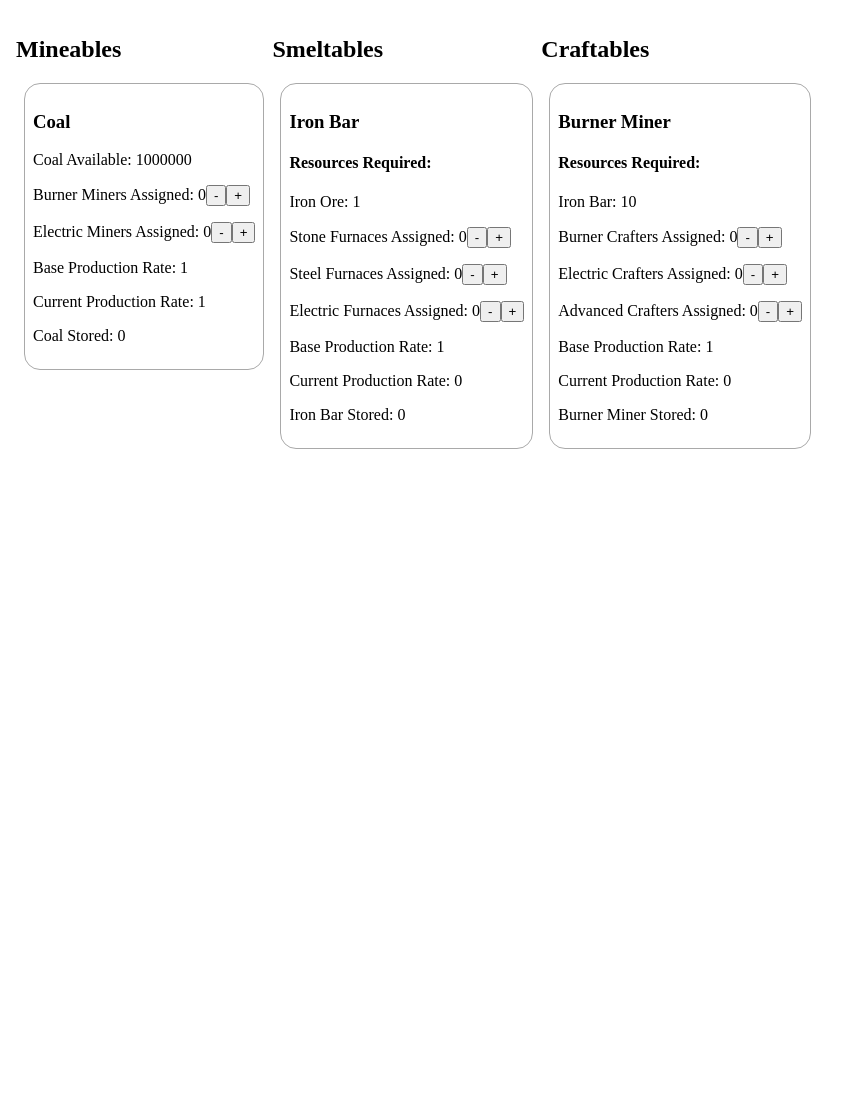
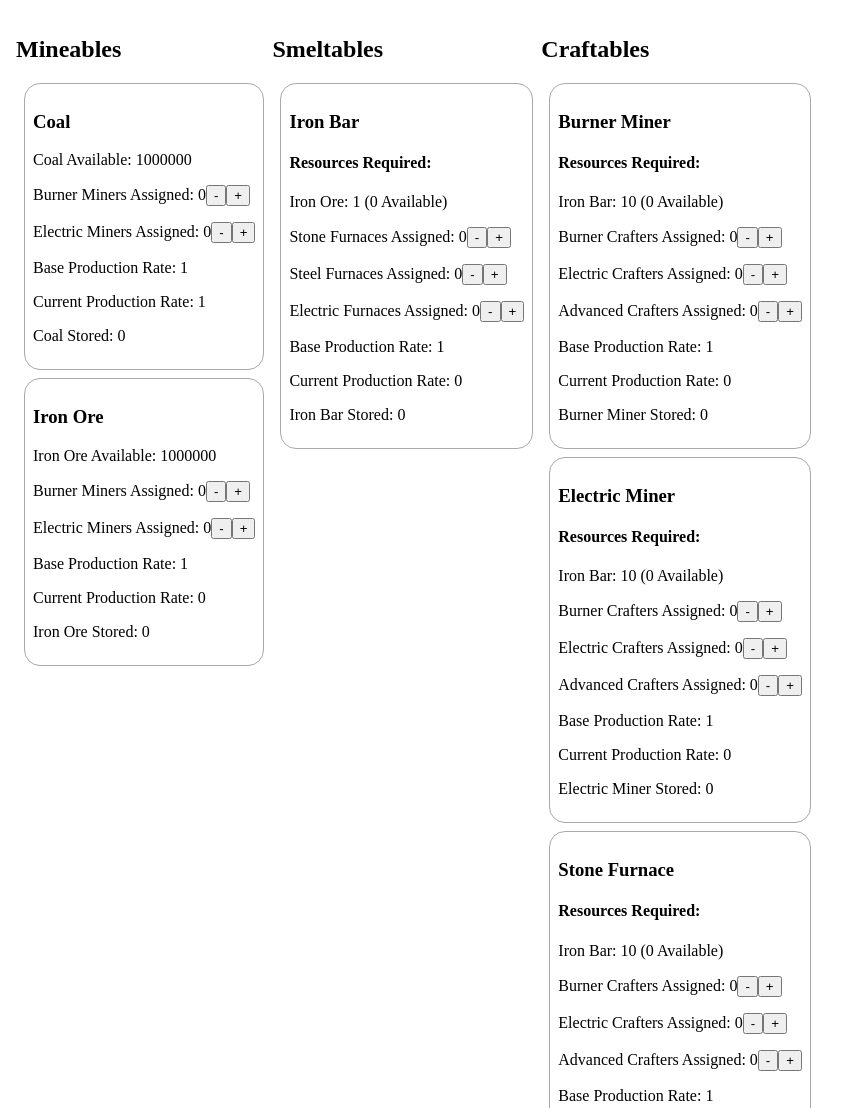
Before and after one commit to Justine1618/factory-clicker, a plain HTML site: page testing/index.html in a window 1280 px wide. Shown: the top 1108 px of the page, without its empty margins (0-858 px from the left). Before the commit the page ends 800 px from the top, so only its background shows below. Drawn offline with Linux system fonts and the light colour scheme.

Commit message:
Added starting resource list in testing folder. Need to fix bugs before moving to updating production

```diff
--- a/index.html
+++ b/index.html
@@ -4,7 +4,7 @@
 <head>
     <title>Factory Clicker</title>
     <meta charset="UTF-8">
-    <script data-main="script.js" src="scripts/require.js" defer></script>
+    <script src="script.js" defer></script>
     <link rel="stylesheet" href="style.css">
 </head>
 
--- a/testing/cardCreation.js
+++ b/testing/cardCreation.js
@@ -1,121 +1,3 @@
-let mineableList = {
-    coal: {
-        name: 'Coal',
-        cardDom: null,
-        available: 1000000,
-        availableDom: null,
-        burnerMiners: 0,
-        burnerMinersDom: null,
-        burnerMinersResearchDom: null,
-        elecMiners: 0,
-        elecMinersDom: null,
-        elecMinersResearchDom: null,
-        baseProdRate: 1.0,
-        baseProdRateDom: null,
-        curProdRate: 1.0,
-        curProdRateDom: null,
-        stored: 0,
-        storedDom: null,
-    },
-
-    ironOre: {
-        name: 'Iron Ore',
-        cardDom: null,
-        available: 1000000,
-        availableDom: null,
-        burnerMiners: 0,
-        burnerMinersDom: null,
-        burnerMinersResearchDom: null,
-        elecMiners: 0,
-        elecMinersDom: null,
-        elecMinersResearchDom: null,
-        baseProdRate: 1.0,
-        baseProdRateDom: null,
-        curProdRate: 0,
-        curProdrateDom: null,
-        stored: 0,
-        storedDom: null,
-    }
-}
-
-let smeltableList = {
-    ironBar: {
-        name: 'Iron Bar',
-        cardDom: null,
-        required: [mineableList.ironOre, 1.0],
-        requiredDom: [null],
-        stoneFurnaces: 0,
-        stoneFurnacesDom: null,
-        stoneFurnacesResearchDom: null,
-        steelFurnaces: 0,
-        steelFurnacesDom: null,
-        steelFurnacesResearchDom: null,
-        elecFurnaces: 0,
-        elecFurnacesDom: null,
-        elecFurnacesResearchDom: null,
-        baseProdRate: 1.0,
-        baseProdRateDom: null,
-        curProdRate: 0,
-        curProdRateDom: null,
-        stored: 0,
-        storedDom: null,
-    },
-}
-
-let craftableList = {
-    burnerMiner: {
-        name: 'Burner Miner',
-        cardDom: null,
-        required: [smeltableList.ironBar, 10],
-        requiredDom: null,
-        burnerCrafters: 0,
-        burnerCraftersDom: null,
-        burnerCraftersResearchDom: null,
-        elecCrafters: 0,
-        elecCraftersDom: null,
-        elecCraftersResearchDom: null,
-        advCrafters: 0,
-        advCraftersDom: null,
-        advCraftersResearchDom: null,
-        baseProdRate: 1.0,
-        baseProdRateDom: null,
-        curProdRate: 0,
-        curProdRateDom: null,
-        stored: 0,
-        storedDom: null,
-    },
-    elecMiner: {
-        name: 'Electric Miner',
-        stored: 0,
-    },
-    stoneFurnace: {
-        name: 'Stone Furnace',
-        stored: 0,
-    },
-    steelFurnace: {
-        name: 'Steel Furnace',
-        stored: 0,
-    },
-    elecFurnace: {
-        name: 'Electric Furnace',
-        stored: 0,
-    },
-    burnerCrafter: {
-        name: 'Burner Crafter',
-        stored: 0,
-    },
-    elecCrafter: {
-        name: 'Electric Crafter',
-        stored: 0,
-    },
-    advCrafter: {
-        name: 'AdvancedCrafter',
-        stored: 0,
-    },
-}
-
-let mineable = mineableList.coal;
-
 function createMineableCard(mineable) {
     const card = document.createElement('div');
     card.classList.add('card');
@@ -145,7 +27,7 @@ function createMineableCard(mineable) {
             mineable.burnerMiners--;
             craftableList.burnerMiner.stored++;
             //}
-            //UpdateDisplay();
+            UpdateDisplay();
     });
     pBurnerMiners.appendChild(subBurnerMiners);
     const plusBurnerMiners = document.createElement('button');
@@ -156,7 +38,7 @@ function createMineableCard(mineable) {
             craftableList.burnerMiner.stored--;
             mineable.burnerMiners++;
             //}
-            //UpdateDisplay();
+            UpdateDisplay();
     });
     mineable.burnerMinersResearchDom = pBurnerMiners;
     pBurnerMiners.appendChild(plusBurnerMiners);
@@ -176,7 +58,7 @@ function createMineableCard(mineable) {
             mineable.elecMiners--;
             craftableList.elecMiner.stored++;
             //}
-            //UpdateDisplay();
+            UpdateDisplay();
     });
     pElecMiners.appendChild(subElecMiners);
     const plusElecMiners = document.createElement('button');
@@ -187,7 +69,7 @@ function createMineableCard(mineable) {
             craftableList.elecMiner.stored--;
             mineable.elecMiners++;
             //}
-            //UpdateDisplay();
+            UpdateDisplay();
     });
     mineable.elecMinersResearchDom = pElecMiners;
     pElecMiners.appendChild(plusElecMiners);
@@ -220,7 +102,7 @@ function createMineableCard(mineable) {
     pStored.appendChild(sStored);
     card.appendChild(pStored);
 
-    return card;
+    mineable.cardDom = card;
 }
 
 function createSmeltableCard(smeltable) {
@@ -241,7 +123,11 @@ function createSmeltableCard(smeltable) {
         pRequired.textContent = `${smeltable.required[i].name}: `;
         let sRequired = document.createElement('span');
         sRequired.textContent = smeltable.required[i+1]
+        let sRequiredAvailable = document.createElement('span');
+        sRequiredAvailable.textContent = ` (${smeltable.required[i].stored} Available)`;
+        smeltable.requiredDom[i/2] = sRequiredAvailable;
         pRequired.appendChild(sRequired);
+        pRequired.appendChild(sRequiredAvailable);
         divRequired.appendChild(pRequired);
     }
     card.appendChild(divRequired);
@@ -259,6 +145,7 @@ function createSmeltableCard(smeltable) {
             smeltable.stoneFurnaces--;
             craftableList.stoneFurnace.stored++;
         //}
+            UpdateDisplay();
     });
     pStoneFurnaces.appendChild(subStoneFurnaces);
     const plusStoneFurnaces = document.createElement('button');
@@ -268,6 +155,7 @@ function createSmeltableCard(smeltable) {
             craftableList.stoneFurnace.stored--;
             smeltable.stoneFurnaces++;
         //}
+            UpdateDisplay();
     });
     pStoneFurnaces.appendChild(plusStoneFurnaces);
     card.appendChild(pStoneFurnaces);
@@ -285,6 +173,7 @@ function createSmeltableCard(smeltable) {
             smeltable.steelFurnaces--;
             craftableList.steelFurnace.stored++;
         //}
+            UpdateDisplay();
     });
     pSteelFurnaces.appendChild(subSteelFurnaces);
     const plusSteelFurnaces = document.createElement('button');
@@ -294,6 +183,7 @@ function createSmeltableCard(smeltable) {
             craftableList.steelFurnace.stored--;
             smeltable.steelFurnaces++;
         //}
+        UpdateDisplay();
     });
     pSteelFurnaces.appendChild(plusSteelFurnaces);
     card.appendChild(pSteelFurnaces);
@@ -311,6 +201,7 @@ function createSmeltableCard(smeltable) {
             smeltable.elecFurnaces--;
             craftableList.elecFurnace.stored++;
         //}
+        UpdateDisplay();
     });
     pElecFurnaces.appendChild(subElecFurnaces);
     const plusElecFurnaces = document.createElement('button');
@@ -320,6 +211,7 @@ function createSmeltableCard(smeltable) {
             craftableList.elecFurnace.stored--;
             smeltable.elecFurnaces++;
         //}
+        UpdateDisplay();
     });
     pElecFurnaces.appendChild(plusElecFurnaces);
     card.appendChild(pElecFurnaces);
@@ -351,10 +243,7 @@ function createSmeltableCard(smeltable) {
     pStored.appendChild(sStored);
     card.appendChild(pStored);
 
-
-
-    return card;
-
+    smeltable.cardDom = card;
 }
 
 function createCraftableCard(craftable) {
@@ -375,7 +264,11 @@ function createCraftableCard(craftable) {
         pRequired.textContent = `${craftable.required[i].name}: `;
         let sRequired = document.createElement('span');
         sRequired.textContent = craftable.required[i+1]
+        let sRequiredAvailable = document.createElement('span');
+        sRequiredAvailable.textContent = ` (${craftable.required[i].stored} Available)`;
+
         pRequired.appendChild(sRequired);
+        pRequired.appendChild(sRequiredAvailable);
         divRequired.appendChild(pRequired);
     }
     card.appendChild(divRequired);
@@ -384,7 +277,7 @@ function createCraftableCard(craftable) {
     pBurnerCrafters.textContent = 'Burner Crafters Assigned: ';
     const sBurnerCrafters = document.createElement('span');
     sBurnerCrafters.textContent = craftable.burnerCrafters;
-    craftable.burnerCrafterDom = sBurnerCrafters;
+    craftable.burnerCraftersDom = sBurnerCrafters;
     pBurnerCrafters.appendChild(sBurnerCrafters);
     const subBurnerCrafters = document.createElement('button');
     subBurnerCrafters.textContent = '-';
@@ -393,6 +286,7 @@ function createCraftableCard(craftable) {
             craftable.burnerCrafters--;
             craftableList.burnerCrafter.stored++;
         //}
+        UpdateDisplay();
     });
     pBurnerCrafters.appendChild(subBurnerCrafters);
     const plusBurnerCrafters = document.createElement('button');
@@ -402,6 +296,7 @@ function createCraftableCard(craftable) {
             craftableList.burnerCrafter.stored--;
             craftable.burnerCrafters++;
         //}
+        UpdateDisplay();
     });
     pBurnerCrafters.appendChild(plusBurnerCrafters);
     card.appendChild(pBurnerCrafters);
@@ -419,6 +314,7 @@ function createCraftableCard(craftable) {
             craftable.elecCrafters--;
             craftableList.elecCrafter.stored++;
         //}
+        UpdateDisplay();
     });
     pElecCrafters.appendChild(subElecCrafters);
     const plusElecCrafters = document.createElement('button');
@@ -428,6 +324,7 @@ function createCraftableCard(craftable) {
             craftableList.elecCrafter.stored--;
             craftable.elecCrafters++;
         //}
+        UpdateDisplay();
     });
     pElecCrafters.appendChild(plusElecCrafters);
     card.appendChild(pElecCrafters);
@@ -445,6 +342,7 @@ function createCraftableCard(craftable) {
             craftable.advCrafters--;
             craftableList.advCrafter.stored++;
         //}
+        UpdateDisplay();
     });
     pAdvCrafters.appendChild(subAdvCrafters);
     const plusAdvCrafters = document.createElement('button');
@@ -454,6 +352,7 @@ function createCraftableCard(craftable) {
             craftableList.advCrafter.stored--;
             craftable.advCrafters++;
         //}
+        UpdateDisplay();
     });
     pAdvCrafters.appendChild(plusAdvCrafters);
     card.appendChild(pAdvCrafters);
@@ -485,15 +384,50 @@ function createCraftableCard(craftable) {
     pStored.appendChild(sStored);
     card.appendChild(pStored);
 
+    craftable.cardDom = card;
+}
 
+function createMineableList() {
+    Object.values(mineableList).forEach(createMineableCard);
+}
 
-    return card;
+function createSmeltableList() {
+    Object.values(smeltableList).forEach(createSmeltableCard);
+}
+
+function createCraftableList() {
+    Object.values(craftableList).forEach(createCraftableCard);
+}
+
+function appendMineableList() {
+    Object.values(mineableList).forEach((mineable) => {
+        mineableColumn.appendChild(mineable.cardDom);
+    });
+}
+
+function appendSmeltableList() {
+    Object.values(smeltableList).forEach((smeltable) => {
+        smeltableColumn.appendChild(smeltable.cardDom);
+    });
+}
+
+function appendCraftableList() {
+    Object.values(craftableList).forEach((craftable) => {
+        craftableColumn.appendChild(craftable.cardDom);
+    });
+}
+
+function CreateAndAppendCards() {
+    createMineableList();
+    createSmeltableList();
+    createCraftableList();
+    appendMineableList();
+    appendSmeltableList();
+    appendCraftableList();
 }
 
 const mineableColumn = document.querySelector('.mineables');
 const smeltableColumn = document.querySelector('.smeltables');
 const craftableColumn = document.querySelector('.craftables');
 
-mineableColumn.appendChild(createMineableCard(mineableList.coal));
-smeltableColumn.appendChild(createSmeltableCard(smeltableList.ironBar));
-craftableColumn.appendChild(createCraftableCard(craftableList.burnerMiner));
+CreateAndAppendCards();
--- /dev/null
+++ b/testing/cardUpdate.js
@@ -0,0 +1,62 @@
+function updateMineableDisplay(mineable) {
+    console.log(`Updating ${mineable.name}`);
+    mineable.availableDom.textContent = mineable.available;
+    mineable.burnerMinersDom.textContent = mineable.burnerMiners;
+    mineable.elecMinersDom.textContent = mineable.elecMiners;
+    mineable.baseProdRateDom.textContent = mineable.baseProdRate;
+    mineable.curProdRateDom.textContent = mineable.curProdRate;
+    mineable.storedDom.textContent = mineable.stored;
+}
+
+function updateSmeltableDisplay(smeltable) {
+    console.log(`Updating ${smeltable.name}`);
+    for(let i = 0; i < smeltable.required.length; i+=2) {
+        smeltable.requiredDom[i/2].textContent = ` (${smeltable.required[i].stored} Available)`;
+    }
+    smeltable.stoneFurnacesDom.textContent = smeltable.stoneFurnaces;
+    smeltable.steelFurnacesDom.textContent = smeltable.steelFurnaces;
+    smeltable.elecFurnacesDom.textContent = smeltable.elecFurnaces;
+    smeltable.baseProdRateDom.textContent = smeltable.baseProdRate;
+    smeltable.curProdRateDom.textContent = smeltable.curProdRate;
+    smeltable.storedDom.textContent = smeltable.stored;
+}
+
+function updateCraftableDisplay(craftable) {
+    console.log(`Updating ${craftable.name}`);
+    for(let i = 0; i < craftable.required.length; i+=2) {
+        craftable.requiredDom[i/2].textContent = ` (${craftable.required[i].stored} Available)`;
+    }
+    craftable.burnerCraftersDom.textContent = craftable.burnerCrafters;
+    craftable.elecCraftersDom.textContent = craftable.elecCrafters;
+    craftable.advCraftersDom.textContent = craftable.advCrafters;
+    craftable.baseProdRateDom.textContent = craftable.baseProdRate;
+    craftable.curProdRateDom.textContent = craftable.curProdRate;
+    craftable.stored.textContent = craftable.stored;
+}
+
+function updateMineableListDisplay() {
+    Object.values(mineableList).forEach(updateMineableDisplay);
+}
+
+function updateSmeltableListDisplay() {
+    Object.values(smeltableList).forEach(updateCraftableDisplay);
+}
+
+function updateCraftableListDisplay() {
+    Object.values(craftableList).forEach(updateCraftableDisplay);
+}
+
+function UpdateDisplay() {
+    updateMineableListDisplay();
+    updateSmeltableListDisplay();
+    updateCraftableListDisplay();
+}
+
+function updateMineableProd(mineable) {
+
+}
+
+let testBtn = document.createElement('button');
+document.body.appendChild(testBtn);
+testBtn.textContent = ('UpdateDisplay');
+testBtn.addEventListener('click', UpdateDisplay)
--- /dev/null
+++ b/testing/resourceLists.js
@@ -0,0 +1,234 @@
+let mineableList = {
+    coal: {
+        name: 'Coal',
+        cardDom: null,
+        available: 1000000,
+        availableDom: null,
+        burnerMiners: 0,
+        burnerMinersDom: null,
+        burnerMinersResearchDom: null,
+        elecMiners: 0,
+        elecMinersDom: null,
+        elecMinersResearchDom: null,
+        baseProdRate: 1.0,
+        baseProdRateDom: null,
+        curProdRate: 1.0,
+        curProdRateDom: null,
+        stored: 0,
+        storedDom: null,
+    },
+
+    ironOre: {
+        name: 'Iron Ore',
+        cardDom: null,
+        available: 1000000,
+        availableDom: null,
+        burnerMiners: 0,
+        burnerMinersDom: null,
+        burnerMinersResearchDom: null,
+        elecMiners: 0,
+        elecMinersDom: null,
+        elecMinersResearchDom: null,
+        baseProdRate: 1.0,
+        baseProdRateDom: null,
+        curProdRate: 0,
+        curProdRateDom: null,
+        stored: 0,
+        storedDom: null,
+    }
+}
+
+let smeltableList = {
+    ironBar: {
+        name: 'Iron Bar',
+        cardDom: null,
+        required: [mineableList.ironOre, 1.0],
+        requiredDom: [null],
+        stoneFurnaces: 0,
+        stoneFurnacesDom: null,
+        stoneFurnacesResearchDom: null,
+        steelFurnaces: 0,
+        steelFurnacesDom: null,
+        steelFurnacesResearchDom: null,
+        elecFurnaces: 0,
+        elecFurnacesDom: null,
+        elecFurnacesResearchDom: null,
+        baseProdRate: 1.0,
+        baseProdRateDom: null,
+        curProdRate: 0,
+        curProdRateDom: null,
+        stored: 0,
+        storedDom: null,
+    },
+}
+
+let craftableList = {
+    burnerMiner: {
+        name: 'Burner Miner',
+        cardDom: null,
+        required: [smeltableList.ironBar, 10],
+        requiredDom: null,
+        burnerCrafters: 0,
+        burnerCraftersDom: null,
+        burnerCraftersResearchDom: null,
+        elecCrafters: 0,
+        elecCraftersDom: null,
+        elecCraftersResearchDom: null,
+        advCrafters: 0,
+        advCraftersDom: null,
+        advCraftersResearchDom: null,
+        baseProdRate: 1.0,
+        baseProdRateDom: null,
+        curProdRate: 0,
+        curProdRateDom: null,
+        stored: 0,
+        storedDom: null,
+    },
+    elecMiner: {
+        name: 'Electric Miner',
+        cardDom: null,
+        required: [smeltableList.ironBar, 10],
+        requiredDom: null,
+        burnerCrafters: 0,
+        burnerCraftersDom: null,
+        burnerCraftersResearchDom: null,
+        elecCrafters: 0,
+        elecCraftersDom: null,
+        elecCraftersResearchDom: null,
+        advCrafters: 0,
+        advCraftersDom: null,
+        advCraftersResearchDom: null,
+        baseProdRate: 1.0,
+        baseProdRateDom: null,
+        curProdRate: 0,
+        curProdRateDom: null,
+        stored: 0,
+        storedDom: null,
+    },
+    stoneFurnace: {
+        name: 'Stone Furnace',
+        cardDom: null,
+        required: [smeltableList.ironBar, 10],
+        requiredDom: null,
+        burnerCrafters: 0,
+        burnerCraftersDom: null,
+        burnerCraftersResearchDom: null,
+        elecCrafters: 0,
+        elecCraftersDom: null,
+        elecCraftersResearchDom: null,
+        advCrafters: 0,
+        advCraftersDom: null,
+        advCraftersResearchDom: null,
+        baseProdRate: 1.0,
+        baseProdRateDom: null,
+        curProdRate: 0,
+        curProdRateDom: null,
+        stored: 0,
+        storedDom: null,
+    },
+    steelFurnace: {
+        name: 'Steel Furnace',
+        cardDom: null,
+        required: [smeltableList.ironBar, 10],
+        requiredDom: null,
+        burnerCrafters: 0,
+        burnerCraftersDom: null,
+        burnerCraftersResearchDom: null,
+        elecCrafters: 0,
+        elecCraftersDom: null,
+        elecCraftersResearchDom: null,
+        advCrafters: 0,
+        advCraftersDom: null,
+        advCraftersResearchDom: null,
+        baseProdRate: 1.0,
+        baseProdRateDom: null,
+        curProdRate: 0,
+        curProdRateDom: null,
+        stored: 0,
+        storedDom: null,
+    },
+    elecFurnace: {
+        name: 'Electric Furnace',
+        cardDom: null,
+        required: [smeltableList.ironBar, 10],
+        requiredDom: null,
+        burnerCrafters: 0,
+        burnerCraftersDom: null,
+        burnerCraftersResearchDom: null,
+        elecCrafters: 0,
+        elecCraftersDom: null,
+        elecCraftersResearchDom: null,
+        advCrafters: 0,
+        advCraftersDom: null,
+        advCraftersResearchDom: null,
+        baseProdRate: 1.0,
+        baseProdRateDom: null,
+        curProdRate: 0,
+        curProdRateDom: null,
+        stored: 0,
+        storedDom: null,
+    },
+    burnerCrafter: {
+        name: 'Burner Crafter',
+        cardDom: null,
+        required: [smeltableList.ironBar, 10],
+        requiredDom: null,
+        burnerCrafters: 0,
+        burnerCraftersDom: null,
+        burnerCraftersResearchDom: null,
+        elecCrafters: 0,
+        elecCraftersDom: null,
+        elecCraftersResearchDom: null,
+        advCrafters: 0,
+        advCraftersDom: null,
+        advCraftersResearchDom: null,
+        baseProdRate: 1.0,
+        baseProdRateDom: null,
+        curProdRate: 0,
+        curProdRateDom: null,
+        stored: 0,
+        storedDom: null,
+    },
+    elecCrafter: {
+        name: 'Electric Crafter',
+        cardDom: null,
+        required: [smeltableList.ironBar, 10],
+        requiredDom: null,
+        burnerCrafters: 0,
+        burnerCraftersDom: null,
+        burnerCraftersResearchDom: null,
+        elecCrafters: 0,
+        elecCraftersDom: null,
+        elecCraftersResearchDom: null,
+        advCrafters: 0,
+        advCraftersDom: null,
+        advCraftersResearchDom: null,
+        baseProdRate: 1.0,
+        baseProdRateDom: null,
+        curProdRate: 0,
+        curProdRateDom: null,
+        stored: 0,
+        storedDom: null,
+    },
+    advCrafter: {
+        name: 'AdvancedCrafter',
+        cardDom: null,
+        required: [smeltableList.ironBar, 10],
+        requiredDom: null,
+        burnerCrafters: 0,
+        burnerCraftersDom: null,
+        burnerCraftersResearchDom: null,
+        elecCrafters: 0,
+        elecCraftersDom: null,
+        elecCraftersResearchDom: null,
+        advCrafters: 0,
+        advCraftersDom: null,
+        advCraftersResearchDom: null,
+        baseProdRate: 1.0,
+        baseProdRateDom: null,
+        curProdRate: 0,
+        curProdRateDom: null,
+        stored: 0,
+        storedDom: null,
+    },
+}
```
Also changed, not shown: testing/index.html (+3 -0 lines).
